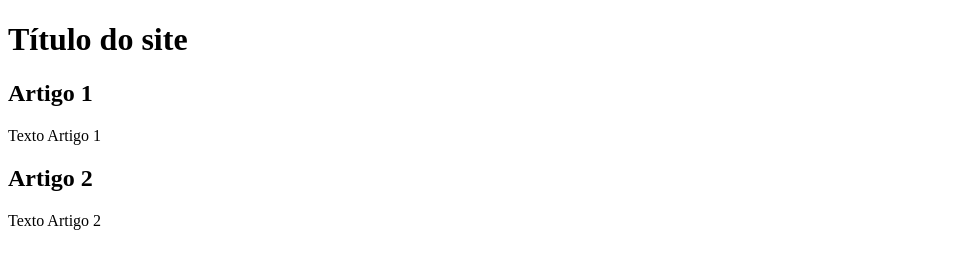
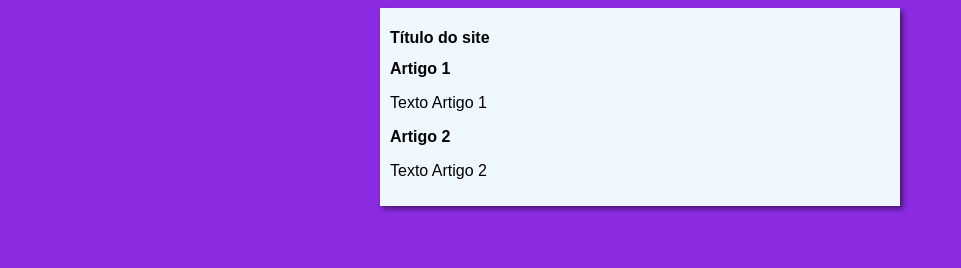
Before and after one commit to Samuel-devop/ProjetoS, a plain HTML site: page index.html in a window 1280 px wide. Shown: the whole page, without its empty margins (0-961 px from the left). Drawn offline with Linux system fonts and the light colour scheme.

Commit message:
Inicio do Design

```diff
--- /dev/null
+++ b/estilos/style.css
@@ -0,0 +1,16 @@
+*{
+    font-family: Arial, Helvetica, sans-serif;
+    font-size: 16px;
+}
+
+body{
+    background-color: blueviolet;
+}
+
+main{
+    background-color: aliceblue;
+    width: 500px;
+    margin:auto;
+    padding: 10px;
+    box-shadow: 3px 3px 5px rgba(0, 0, 0, 0.479);
+}
--- a/index.html
+++ b/index.html
@@ -4,6 +4,7 @@
     <meta charset="UTF-8">
     <meta name="viewport" content="width=device-width, initial-scale=1.0">
     <title>Título</title>
+    <link rel="stylesheet" href="estilos/style.css">
 </head>
 <body>
     <main>
```
